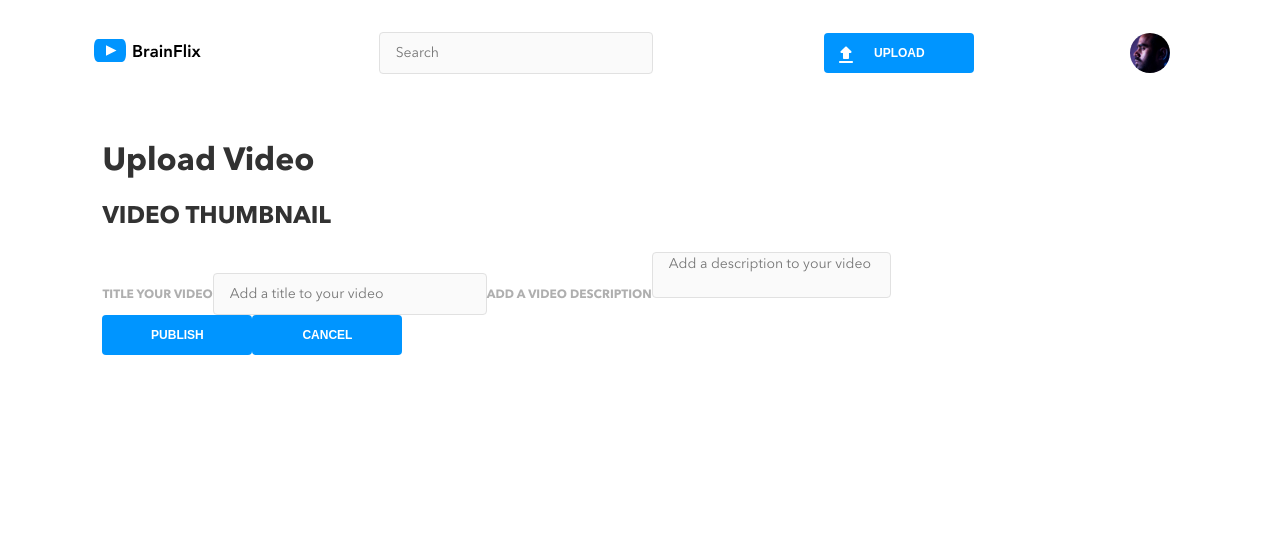
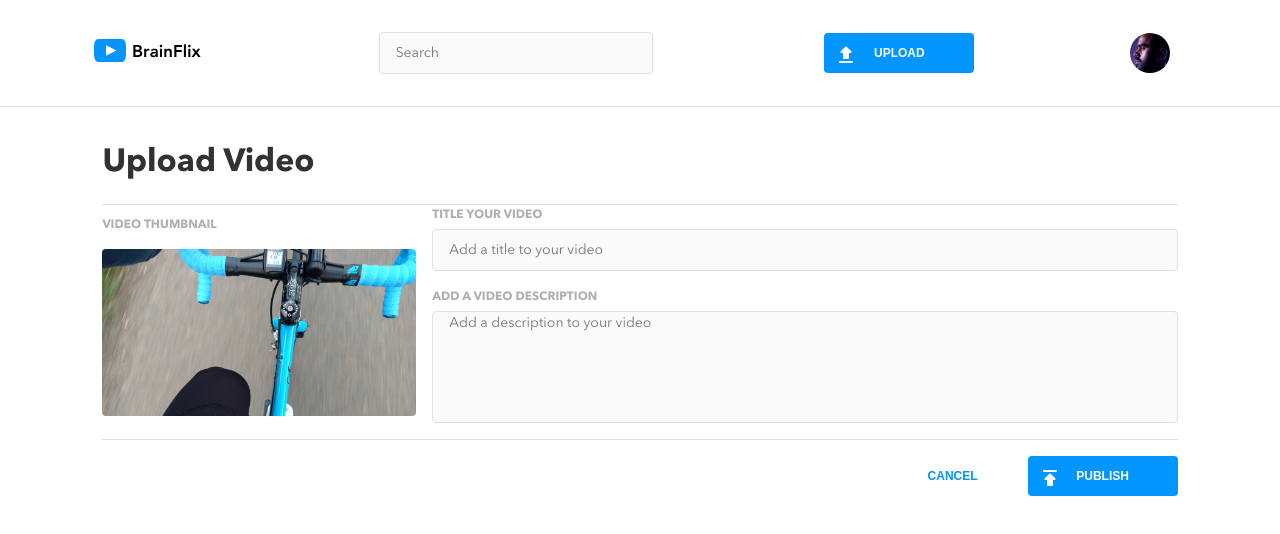
Before and after one commit to GurpreetD13/brainflix, a React (Create React App) app: page /upload in a window 1280 px wide. Shown: the top 534 px of the page. Built offline with nearby package versions, Linux system fonts and the light colour scheme.

Commit message:
Styled Upload page and added extra spaced line within all Sass files at end of each rule set as per feedback from sprint-1 to make it easier for others to read

```diff
--- a/src/App.scss
+++ b/src/App.scss
@@ -9,20 +9,29 @@ html {
     font-size: $root-font-size;
 }
 
+// ************************************************
+
 body {
     margin: 0;
     font-family: $font-stack;
     color: $color-primary-black;
 }
 
+// ************************************************
+
 a {
     text-decoration: none;
     color: $color-primary-black;
 }
 
+// ************************************************
+
+
 li {
     list-style-type: none;
 }
+
+// ************************************************
 
 button {
     @include font-labels-buttons;
@@ -43,6 +52,7 @@ button {
         }
     }
 }
+// ************************************************
 
 input, textarea {
     @include font-body;
@@ -70,10 +80,13 @@ input, textarea {
     }
 }
 
+// ************************************************
+
 textarea {
     resize: none;
     min-width: 205px;
 }
+// ************************************************
 
 .avatar {
     background-color: $color-secondary-mercury;
@@ -89,19 +102,10 @@ textarea {
         height: 40px;
     }
 }
+// ************************************************
 
 label {
     color: $color-primary-silver;
     @include font-labels-buttons;
     padding-bottom: 4px;
 }
-
-.desktop-container {
-    @include desktop {
-        box-sizing: border-box;
-        width: 100%;
-        padding: 0 10%;
-        display: flex;
-
-    }
-}
--- a/src/components/Nav/Nav.scss
+++ b/src/components/Nav/Nav.scss
@@ -33,7 +33,7 @@
 
     &__button {
         position: relative;
-        width:270px;
+        width: 270px;
 
         @include tablet {
             width: 150px;
--- a/src/components/VideoList/VideoList.scss
+++ b/src/components/VideoList/VideoList.scss
@@ -1,6 +1,7 @@
 @use '../../styles/partials/mixins' as *;
 @use '../../styles/partials/typography' as *;
 @use '../../styles/partials/colors' as *;
+
 
 .video-list {
     box-sizing: border-box;
@@ -16,7 +17,6 @@
         width: 40%;
         border-left: 1px solid $color-secondary-mercury;
         padding-left: 24px;
-
     }
 
     &__title {
@@ -28,10 +28,12 @@
         display: flex;
     }
 }
+// ************************************************
 
 ul {
     padding: 0;
 }
+// ************************************************
 
 .video-item {
     &__title {
--- a/src/pages/Home/Home.scss
+++ b/src/pages/Home/Home.scss
@@ -0,0 +1,11 @@
+@use '../../styles/partials/mixins' as *;
+
+
+.desktop-container {
+    @include desktop {
+        box-sizing: border-box;
+        width: 100%;
+        padding: 0 10%;
+        display: flex;
+    }
+}
--- a/src/pages/Upload/Upload.js
+++ b/src/pages/Upload/Upload.js
@@ -4,39 +4,35 @@ import uploadImage from '../../assets/images/Upload-video-preview.jpg'
 
 const Upload = (routerProps) => {
 
-
     const handleSubmit = (event) => {
         event.preventDefault();
-        alert("Your video has been successfully uploaded!");
-
+        alert("Your video has been successfully oploaded!");
         // Redirect to Home page ('/') after form submitted, using history routerProp being passed down
         routerProps.history.push('/');
     }
 
     return (
+        <main className='main'>
+            <h1 className='upload__heading'>Upload Video</h1>
 
-        <main className='main'>
+            <form onSubmit={handleSubmit} className='upload__form'>
 
-            <h1>Upload Video</h1>
+                <div className='upload-form__top-container'>
+                    <div className='upload-form__thumbnail-container'>
+                        <h2 className='thumbnail__label'>VIDEO THUMBNAIL</h2>
+                        <img className='thumbnail__image' src={uploadImage} alt="Bike handlebars from biker's point of view while biking" />
+                    </div>
+                    <div className='upload-form__inputs-container'>
+                        <label htmlFor="userVideoTitle">TITLE YOUR VIDEO</label>
+                        <input name="userVideoTitle" type="text" placeholder='Add a title to your video' />
 
-            <form onSubmit={handleSubmit}>
-
-                <div>
-                    <h2>VIDEO THUMBNAIL</h2>
-                    {/* <img src={uploadImage} alt="Bike handlebars from biker's point of view while biking" /> */}
+                        <label htmlFor="userVideoDescription">ADD A VIDEO DESCRIPTION</label>
+                        <textarea name="userVideoDescription" rows="5" placeholder='Add a description to your video'></textarea>
+                    </div>
                 </div>
-
-                <div>
-                    <label htmlFor="">TITLE YOUR VIDEO</label>
-                    <input type="text" placeholder='Add a title to your video'/>
-
-                    <label htmlFor="">ADD A VIDEO DESCRIPTION</label>
-                    <textarea name="" placeholder='Add a description to your video'></textarea>
-                </div>
-
-                <div>
-                    <button>PUBLISH</button>
-                    <button disabled="disabled">CANCEL</button>
+                <div className='upload-form__buttons-container'>
+                    <button className='button--publish'>PUBLISH</button>
+                    <button className='button--cancel' disabled="disabled">CANCEL</button>
                 </div>
             </form>
         </main>
--- a/src/pages/Upload/Upload.scss
+++ b/src/pages/Upload/Upload.scss
@@ -1,6 +1,10 @@
 @use '../../styles/partials/mixins' as *;
+@use '../../styles/partials/typography' as *;
+@use '../../styles/partials/colors' as *;
+
 
 .main {
+    border-top: 1px solid $color-secondary-mercury;
     box-sizing: border-box;
     width: 100%;
     padding: 16px;
@@ -11,3 +15,89 @@
         padding: 16px 8%;
     }
 }
+// ************************************************
+
+.upload {
+    &__title {
+        @include font-header-page;
+    }
+}
+// ************************************************
+
+.thumbnail {
+    &__label {
+        color: $color-primary-silver;
+        @include font-labels-buttons;
+        padding-bottom: 4px;
+    }
+
+    &__image {
+        border-radius: 4px;
+        background-color: $color-secondary-mercury;
+        width: 100%;
+        margin-bottom: 16px;
+    }
+}
+// ************************************************
+
+.upload-form {
+    &__top-container {
+        @include tablet  {
+            border-top: 1px solid $color-secondary-mercury;
+            border-bottom: 1px solid $color-secondary-mercury;
+            margin-bottom: 16px;
+        }
+        @include desktop {
+            display: flex;
+            align-items: center;
+        }
+    }
+
+    &__thumbnail-container {
+        @include tablet {
+            width: 51%;
+            padding-right: 16px;
+        }
+        @include desktop {
+            width: 40%;
+        }
+    }
+
+    &__inputs-container {
+        display: flex;
+        flex-direction: column;
+        @include desktop {
+            width: 95%;
+        }
+    }
+
+    &__buttons-container {
+        @include tablet {
+            display: flex;
+            flex-direction: row-reverse;
+        }
+    }
+}
+// ************************************************
+
+input, textarea {
+    margin-bottom: 16px;
+}
+// ************************************************
+
+.button {
+    &--cancel {
+        color: $color-primary-blue;
+        background-color: $color-primary-white;
+    }
+
+    &--publish {
+        position: relative;
+
+        &::before {
+            content: url('../../assets/icons/publish.svg');
+            position: absolute;
+            left: 10px;
+        }
+    }
+}
```
Also changed, not shown: src/components/VideoDetails/VideoDetails.scss (+6 -2 lines).
